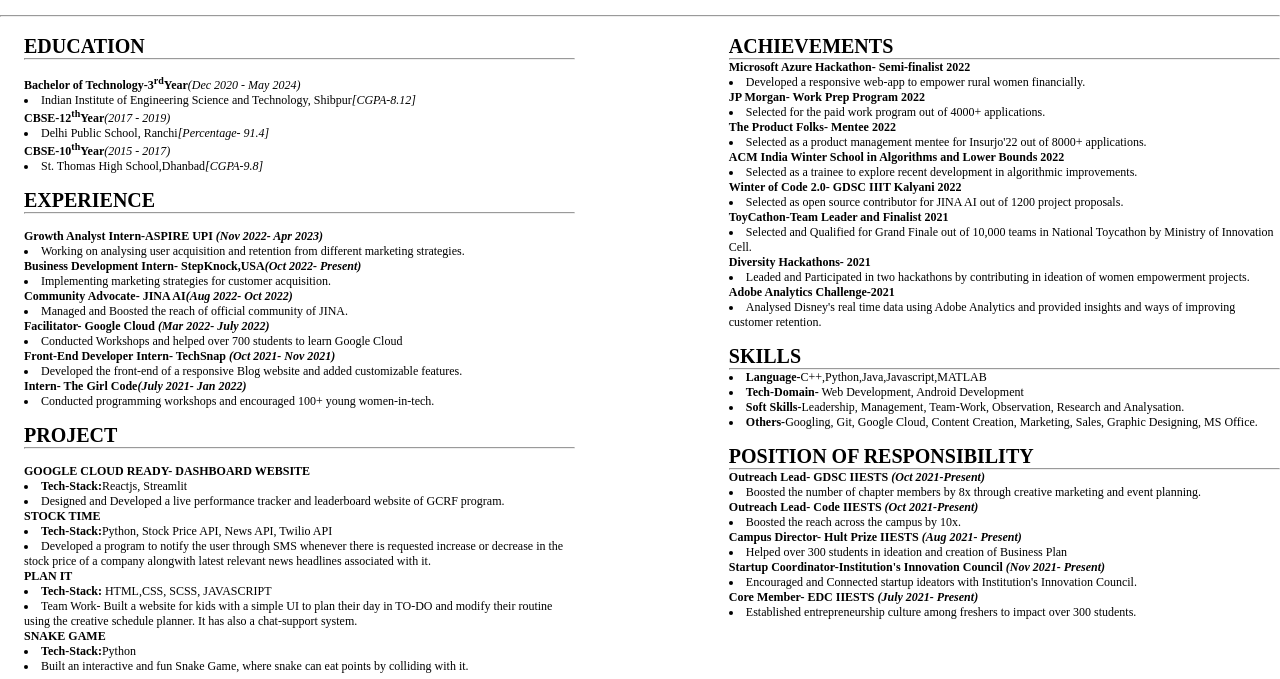
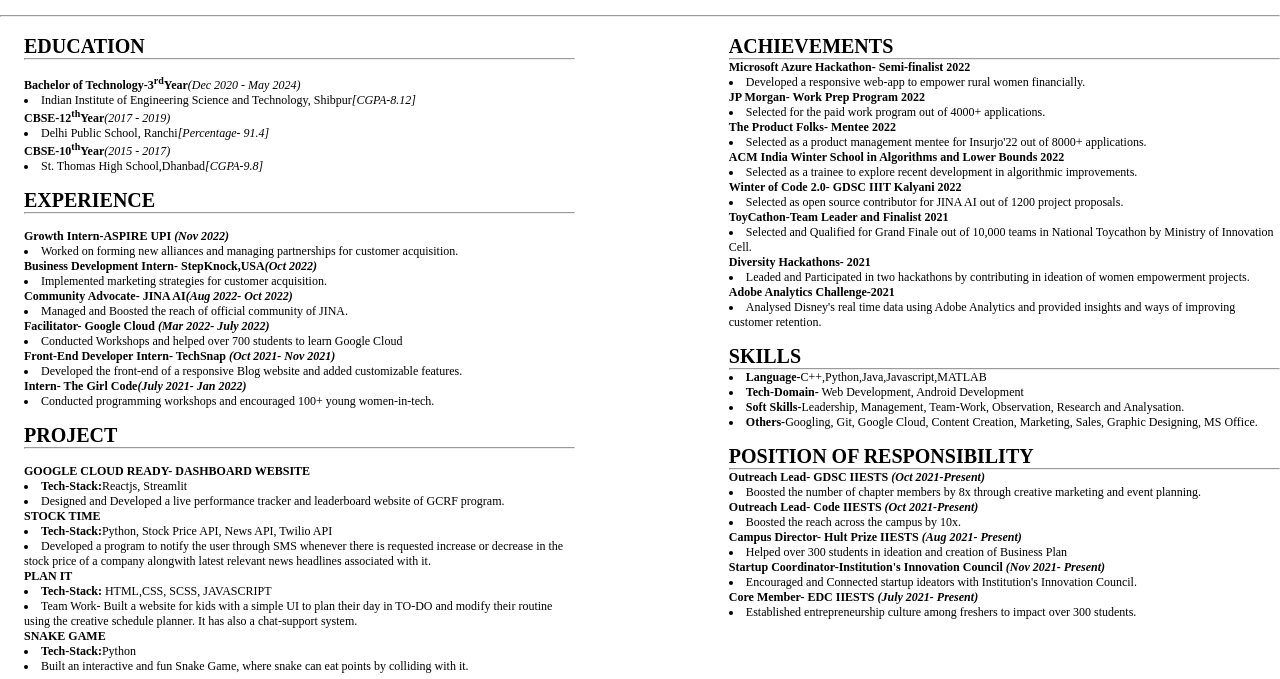
Before and after one commit to enja-2001/Resume, a plain HTML site: page index.html in a window 1280 px wide. Shown: the part 121-800 px from the top of the page. Drawn offline with Linux system fonts and the light colour scheme.

Commit message:
Update index.html

```diff
--- a/index.html
+++ b/index.html
@@ -76,10 +76,10 @@
                         <div class="exp">
                               <p>EXPERIENCE</p>
                               <hr class="underline"><br>
-                              <strong>Growth Analyst Intern-ASPIRE UPI <em>(Nov 2022- Apr 2023)</em></strong>
-                              <li>Working on analysing user acquisition and retention from different marketing strategies.</li>
-                              <strong>Business Development Intern- StepKnock,USA<em>(Oct 2022- Present)</em></strong>
-                              <li>Implementing marketing strategies for customer acquisition.</li>
+                              <strong>Growth Intern-ASPIRE UPI <em>(Nov 2022)</em></strong>
+                              <li>Worked on forming new alliances and managing partnerships for customer acquisition.</li>
+                              <strong>Business Development Intern- StepKnock,USA<em>(Oct 2022)</em></strong>
+                              <li>Implemented marketing strategies for customer acquisition.</li>
                               <strong>Community Advocate- JINA AI<em>(Aug 2022- Oct 2022)</em></strong>
                               <li>Managed and Boosted the reach of official community of JINA.</li>
                               <strong>Facilitator- Google Cloud <em>(Mar 2022- July 2022)</em></strong>
```
